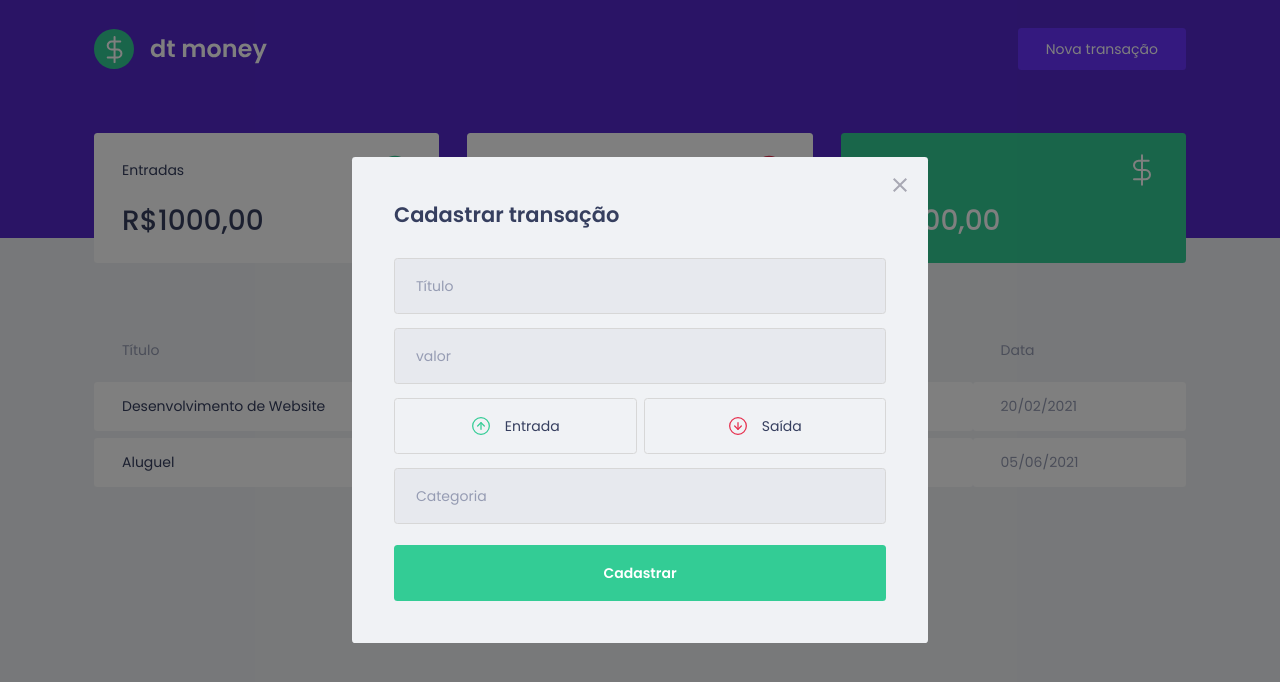
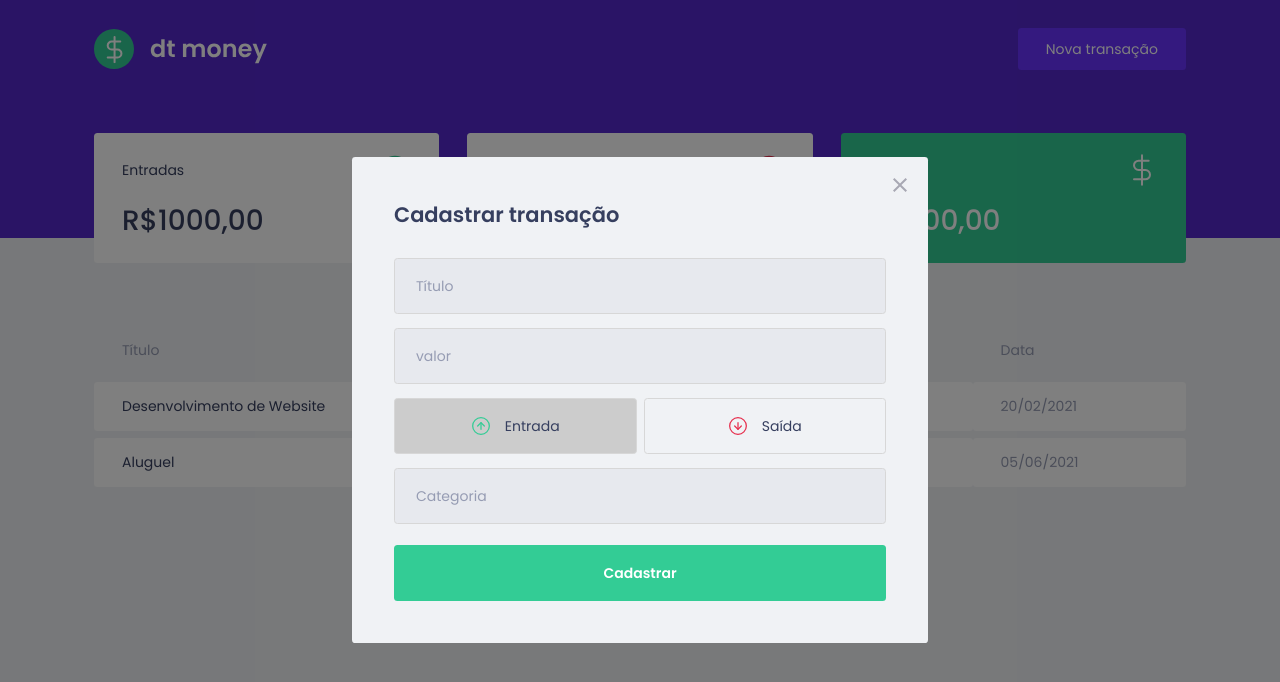
Before and after one commit to Rennan-sbarros/dtmoney, a React (Create React App) app: page / in a window 1280 px wide. Both pictures are taken after a click on the button "Nova transação". Shown: the top 682 px of the page. Built offline with nearby package versions, Linux system fonts and the light colour scheme; no server answers; what miragejs would draw is missing.

Commit message:
button functionality

```diff
--- a/src/components/NewTransactionModal/index.tsx
+++ b/src/components/NewTransactionModal/index.tsx
@@ -4,7 +4,8 @@
 import incomeImg from '../../assets/Entradas.svg'
 import outcomeImg from '../../assets/Saídas.svg'
 
-import { Container, TransactionTypeContainer } from './styles';
+import { Container, TransactionTypeContainer, RadioBox } from './styles';
+import { useState } from 'react';
 
 interface NewTransactionModalProps {
     isOpen: boolean;
@@ -12,6 +13,8 @@
 }
 
 export function NewTransactionModal({ isOpen, onRequestClose }:NewTransactionModalProps) {
+    const [type, setType] = useState('deposit');
+
     return (
         <Modal
             isOpen={isOpen}
@@ -41,19 +44,23 @@
                 />
 
                 <TransactionTypeContainer>
-                    <button
+                    <RadioBox
                         type="button"
+                        onClick={() => { setType('deposit');}}
+                        isActive={type === 'deposit'}
                     >
                         <img src={incomeImg} alt="Entrada" />
                         <span>Entrada</span>
-                    </button>
+                    </RadioBox>
 
-                    <button
+                    <RadioBox
                         type="button"
+                        onClick={() => { setType('withdraw');}}
+                        isActive={type === 'withdraw'}
                     >
                         <img src={outcomeImg} alt="Saída" />
                         <span>Saída</span>
-                    </button>
+                    </RadioBox>
                 </TransactionTypeContainer>
 
                 <input
--- a/src/components/NewTransactionModal/styles.ts
+++ b/src/components/NewTransactionModal/styles.ts
@@ -54,13 +54,19 @@
     display: grid;
     grid-template-columns: 1fr 1fr;
     gap: 0.5rem;
+`;
 
-    button {
-        height: 4rem;
+interface RadioBoxProps {
+    isActive: boolean;
+}
+
+export const RadioBox = styled.button<RadioBoxProps>`
+    height: 4rem;
         border: 1px solid  #d7d7d7;
         border-radius: 0.25rem;
 
-        background: transparent;
+        //Quando o estado do botão tiver ativado, quando ele estiver clicado, mudará de cor, senão ficará transparent
+        background: ${(props) => props.isActive ? '#ccc' : 'transparent'};
 
         display: flex;
         align-items: center;
@@ -83,5 +89,4 @@
             font-size: 1rem;
             color: var(--text-title);
         }
-    }
 `;
```
